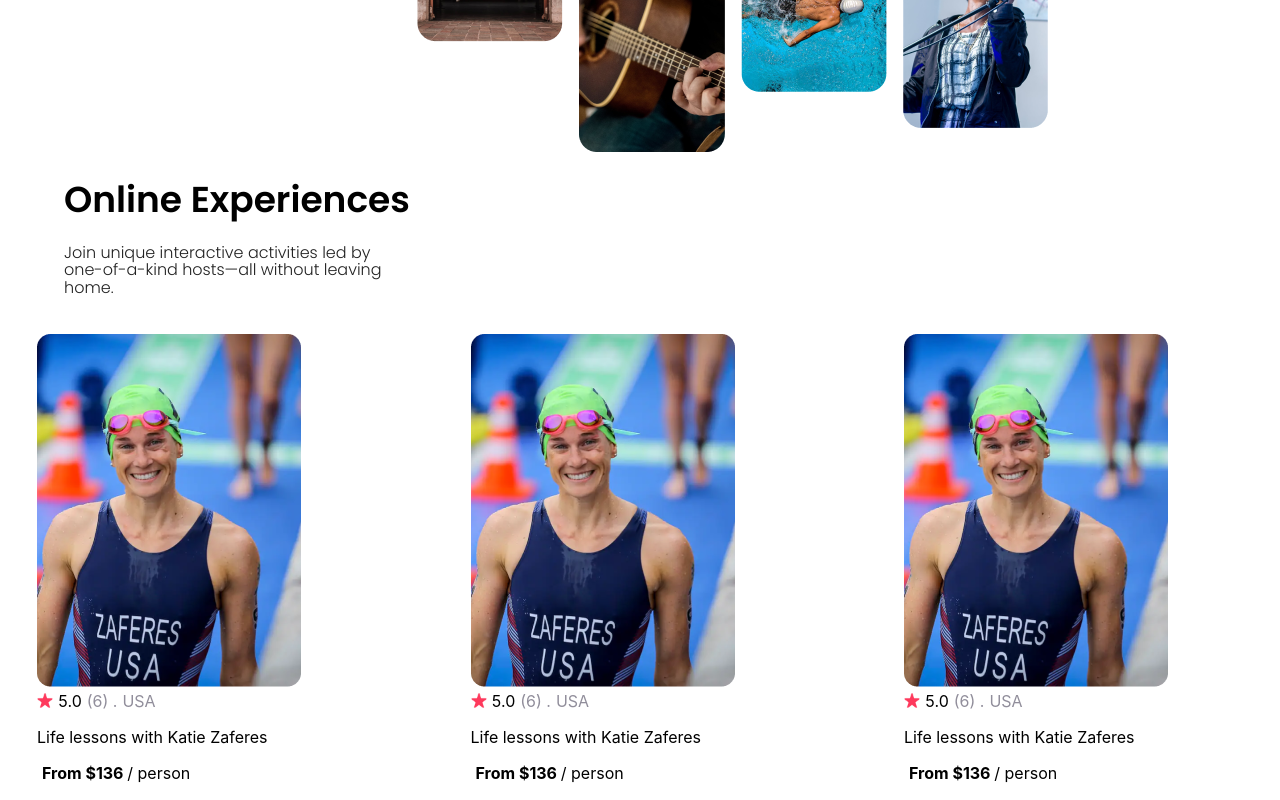
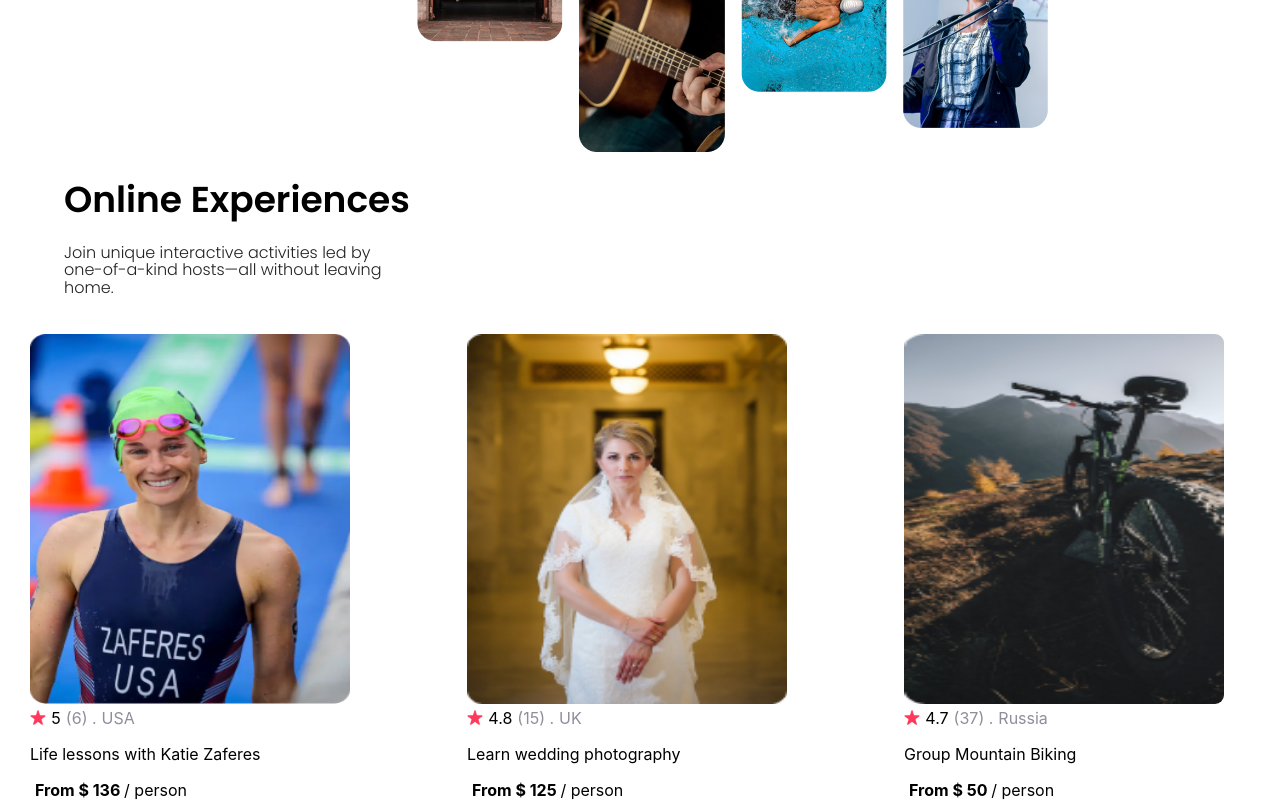
Before and after one commit to Mbote-Joseph/React-Project-Learning, a React (Create React App) app in the folder airbnb/: page / in a window 1280 px wide. Shown: the part 462-1262 px from the top of the page. Built offline with nearby package versions, Linux system fonts and the light colour scheme.

Commit message:
Using props in the card component

```diff
--- a/airbnb/src/App.css
+++ b/airbnb/src/App.css
@@ -86,7 +86,7 @@
 .card {
   width: 376px;
   height: 400px;
-  margin-left: 37px;
+  margin-left: 30px;
   margin-top: 21px;
 
   /* background-image: url(./images/image\ 12.png); */
@@ -112,3 +112,12 @@
 span {
   margin-left: 5px;
 }
+
+.card .photo {
+  width: 320px;
+  height: 370px;
+
+  /* background-image: url(./images/image\ 12.png); */
+  border-radius: 9px;
+  background-repeat: no-repeat;
+}
--- a/airbnb/src/Card.js
+++ b/airbnb/src/Card.js
@@ -1,21 +1,21 @@
 import React from "react";
 import Star from "./images/Star.png";
-import Katie from "./images/image 12.png";
 
-const Card = () => {
+const Card = (props) => {
   return (
     <div className="card">
-      <img src={Katie} alt="katie" />
+      <img className="photo" src={props.image} alt="katie" />
       <div className="rating">
         <div className="stats">
           <img src={Star} alt="star" />
-          <span>5.0</span>
-          <span className="gray">(6) .</span>
-          <span className="gray">USA</span>
+          <span>{props.stats.rating}</span>
+          <span className="gray">({props.stats.voters}) .</span>
+          <span className="gray">{props.stats.country}</span>
         </div>
-        <p>Life lessons with Katie Zaferes</p>
+        <p>{props.lesson}</p>
         <p>
-          <span style={{ fontWeight: "bold" }}>From $136 </span>/ person
+          <span style={{ fontWeight: "bold" }}>From $ {props.price} </span>/
+          person
         </p>
       </div>
     </div>
--- a/airbnb/src/Main.js
+++ b/airbnb/src/Main.js
@@ -2,15 +2,33 @@
 import Card from "./Card";
 // import Contact from "./Contact";
 import Home from "./Home";
+import Katie from "./images/image 12.png";
+import Wedding from "./images/wedding-photography 1.png";
+import Mountain from "./images/mountain-bike 1.png";
 
 const Main = () => {
   return (
     <div className="main">
       <Home />
       <div className="cards-main">
-        <Card />
-        <Card />
-        <Card />
+        <Card
+          image={Katie}
+          lesson="Life lessons with Katie Zaferes"
+          price={136}
+          stats={{ rating: 5.0, voters: 6, country: "USA" }}
+        />
+        <Card
+          image={Wedding}
+          lesson="Learn wedding photography"
+          price={125}
+          stats={{ rating: 4.8, voters: 15, country: "UK" }}
+        />
+        <Card
+          image={Mountain}
+          lesson="Group Mountain Biking"
+          price={50}
+          stats={{ rating: 4.7, voters: 37, country: "Russia" }}
+        />
       </div>
     </div>
   );
@@ -18,3 +36,17 @@
 
 export default Main;
 //  <Contact />
+
+// <img src={Katie} alt="katie" />
+//       <div className="rating">
+//         <div className="stats">
+//           <img src={Star} alt="star" />
+//           <span>5.0</span>
+//           <span className="gray">(6) .</span>
+//           <span className="gray">USA</span>
+//         </div>
+//         <p>Life lessons with Katie Zaferes</p>
+//         <p>
+//           <span style={{ fontWeight: "bold" }}>From $136 </span>/ person
+//         </p>
+//       </div>
```
